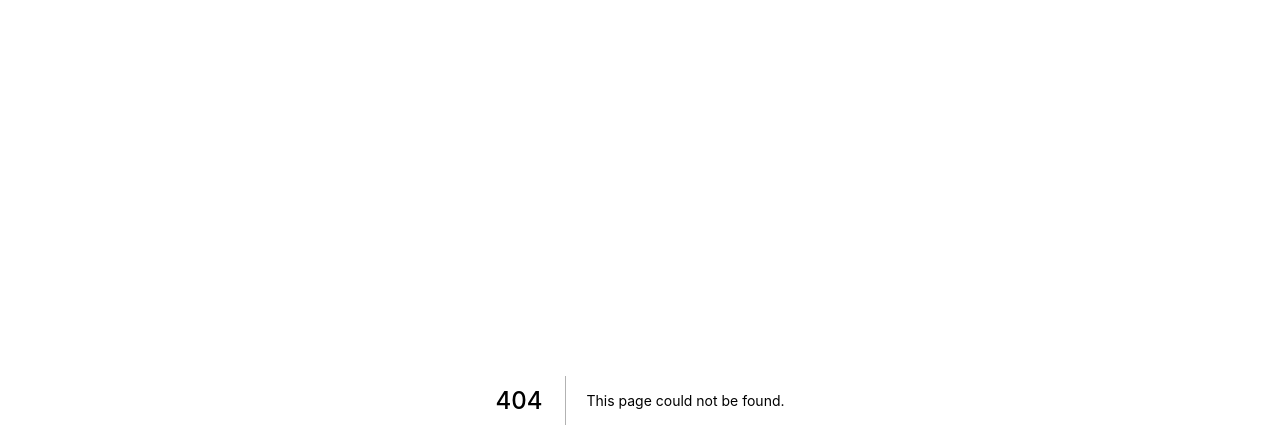
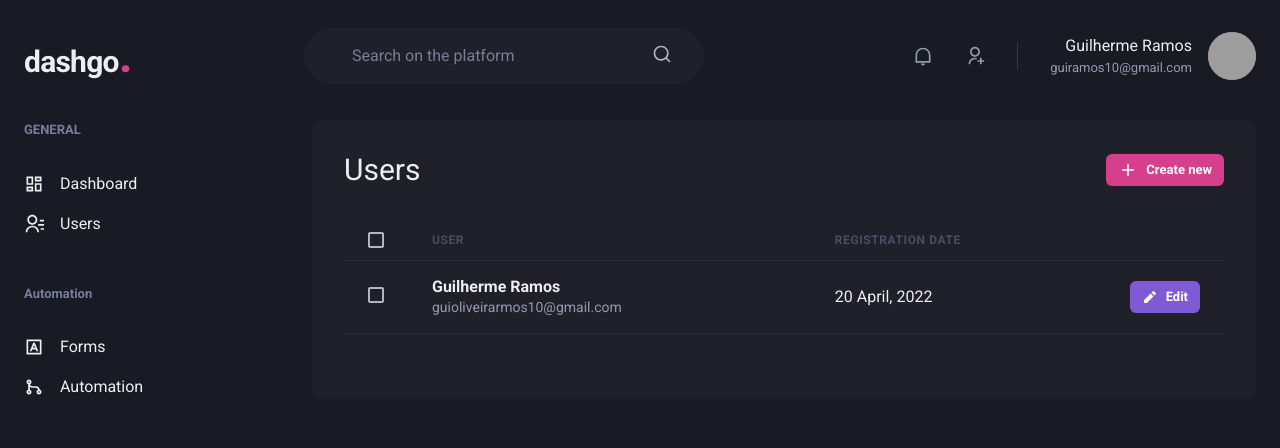
Before and after one commit to GuiRamos7/dashgo, a Next.js app: page /users in a window 1280 px wide. Before the commit this address had no page. Shown: the top 448 px of the page. Built offline with nearby package versions, Linux system fonts and the light colour scheme; grey boxes are pictures that could not be loaded.

Commit message:
creating page of user

```diff
--- /dev/null
+++ b/src/pages/users/index.tsx
@@ -0,0 +1,91 @@
+import {
+  Box,
+  Button,
+  Checkbox,
+  Flex,
+  Heading,
+  Icon,
+  Table,
+  Tbody,
+  Td,
+  Text,
+  Th,
+  Thead,
+  Tr,
+} from '@chakra-ui/react';
+import { Header, Sidebar } from 'components';
+import { RiAddLine, RiPencilFill } from 'react-icons/ri';
+
+const UserList = () => {
+  return (
+    <Box>
+      <Header />
+
+      <Flex w='100%' my='6' maxWidth={1480} mx='auto' px='6'>
+        <Sidebar />
+
+        <Box flex='1' bg='gray.800' borderRadius={8} p='8'>
+          <Flex mb='8' justify='space-between' align='center'>
+            <Heading size='lg' fontWeight='normal'>
+              Users
+            </Heading>
+            <Button
+              as='a'
+              size='sm'
+              fontSize='small'
+              cursor='pointer'
+              colorScheme='pink'
+              alignItems='center'
+              leftIcon={<Icon as={RiAddLine} fontSize='20' />}
+            >
+              Create new
+            </Button>
+          </Flex>
+          <Table colorScheme='whiteAlpha'>
+            <Thead>
+              <Tr>
+                <Th px='6' color='gray.300' width='8'>
+                  <Checkbox colorScheme='pink' />
+                </Th>
+                <Th>User</Th>
+                <Th>Registration date</Th>
+                <Th width='8' />
+              </Tr>
+            </Thead>
+            <Tbody>
+              <Tr>
+                <Td px='6'>
+                  <Checkbox colorScheme='pink' />
+                </Td>
+                <Td>
+                  <Box>
+                    <Text fontWeight='bold'>Guilherme Ramos</Text>
+                    <Text fontSize='sm' color='gray.300'>
+                      guioliveirarmos10@gmail.com
+                    </Text>
+                  </Box>
+                </Td>
+                <Td>20 April, 2022</Td>
+                <Td>
+                  <Button
+                    as='a'
+                    size='sm'
+                    fontSize='small'
+                    cursor='pointer'
+                    colorScheme='purple'
+                    alignItems='center'
+                    leftIcon={<Icon as={RiPencilFill} fontSize='16' />}
+                  >
+                    Edit
+                  </Button>
+                </Td>
+              </Tr>
+            </Tbody>
+          </Table>
+        </Box>
+      </Flex>
+    </Box>
+  );
+};
+
+export default UserList;
```
